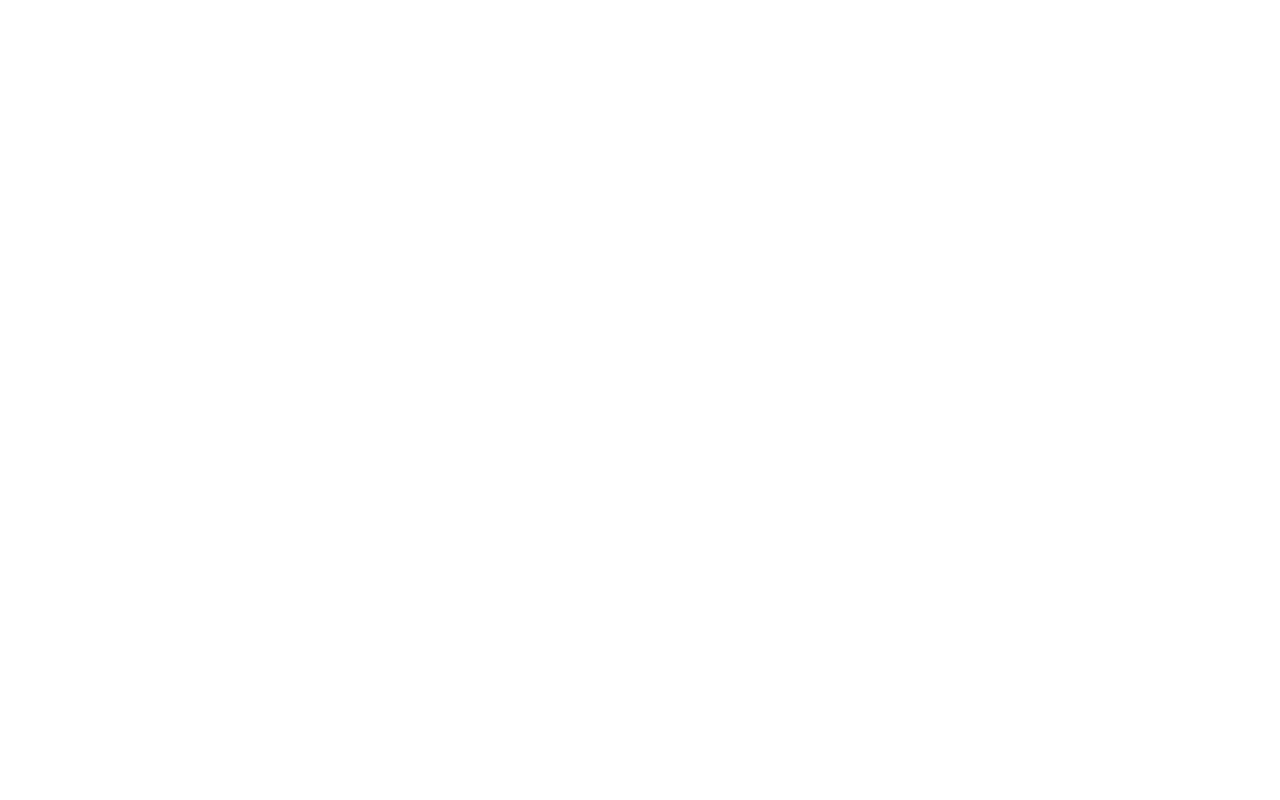
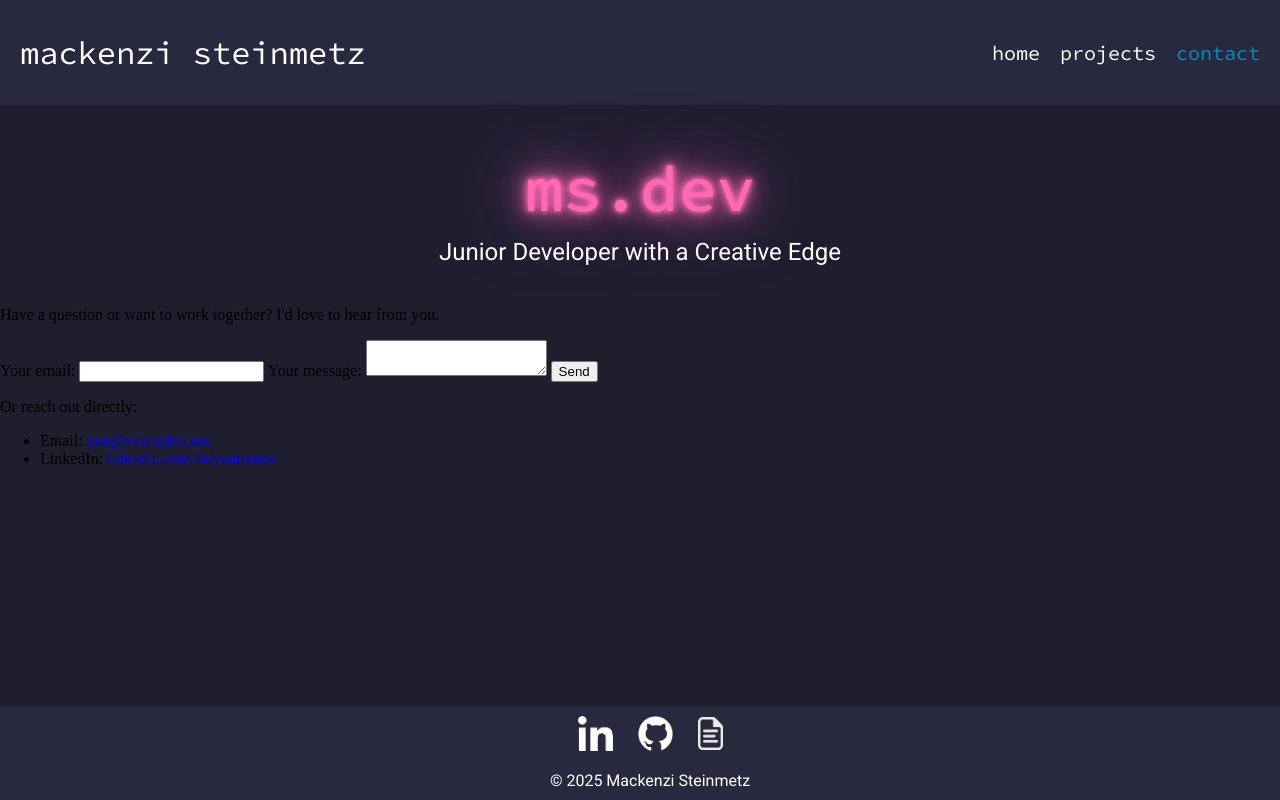
Before and after one commit to m-steinmetz/portfolio, a plain HTML site: page contact.html in a window 1280 px wide. Drawn offline with Linux system fonts and the light colour scheme.

Commit message:
projects and contact setup, testing contact form

```diff
--- a/contact.html
+++ b/contact.html
@@ -0,0 +1,67 @@
+<!DOCTYPE html>
+<html lang="en">
+<head>
+    <meta charset="UTF-8">
+    <meta name="viewport" content="width=device-width, initial-scale=1.0">
+    <title>Mackenzi Steinmetz | Portfolio</title>
+    <link rel="stylesheet" href="main.css">
+
+    <!-- Fonts -->
+    <link rel="preconnect" href="https://fonts.googleapis.com">
+    <link rel="preconnect" href="https://fonts.gstatic.com" crossorigin>
+    <link href="https://fonts.googleapis.com/css2?family=Roboto:ital,wght@0,100..900;1,100..900&family=Source+Code+Pro:wght@200..900&display=swap" rel="stylesheet">
+</head>
+<body>
+    <nav class="navbar source-code-font">
+        <div class="nav-title">mackenzi steinmetz</div>
+
+        <button class="menu-toggle" aria-label="Toggle menu">
+            ☰
+        </button>
+
+        <ul class="nav-tabs">
+            <li><a href="index.html">home</a></li>
+            <li><a href="projects.html">projects</a></li>
+            <li><a href="contact.html" class="active">contact</a></li>
+        </ul>
+    </nav>
+    <h1 class="neon-logo source-code-font">ms.dev</h1>
+    <p class="tagline roboto-font">Junior Developer with a Creative Edge</p>
+
+    <p>Have a question or want to work together? I'd love to hear from you.</p>
+
+    <form action="https://formspree.io/f/mvgqvawd" method="POST">
+        <label>
+            Your email:
+            <input type="email" name="email">
+        </label>
+        <label>
+            Your message:
+            <textarea name="message"></textarea>
+        </label>
+        <!-- your other form fields go here -->
+        <button type="submit">Send</button>
+    </form>
+
+    <p>Or reach out directly:</p>
+    <ul>
+        <li>Email: <a href="mailto:you@example.com">you@example.com</a></li>
+        <li>LinkedIn: <a href="https://linkedin.com/in/yourname">linkedin.com/in/yourname</a></li>
+    </ul>
+
+    <footer class="projects-footer">
+        <div class="social-links">
+            <a href="https://www.linkedin.com/in/mackenzi-steinmetz-13a36a22b" target="_blank">
+                <img src="linkedin-icon.png" alt="LinkedIn Logo">
+            </a>
+            <a href="https://github.com/m-steinmetz" target="_blank">
+                <img src="github-icon.png" alt="GitHub Logo">
+            </a>
+            <a href="assets/MackenziSteinmetzResume.pdf" download="MackenziSteinmetzResume.pdf">
+                <img src="resume-icon.png" alt="Resume Download" class="resume-icon">
+            </a>
+        </div>
+        <p class="copyright roboto-font">&copy; 2025 Mackenzi Steinmetz</p>
+    </footer>
+</body>
+</html>
--- a/main.css
+++ b/main.css
@@ -204,6 +204,12 @@ footer {
     margin-bottom: 0;
 }
 
+.projects-footer {
+    width: 100%;
+    position: absolute;
+    bottom: 0;
+}
+
 /* Tablet Styles */
 @media (max-width: 768px) {
     .menu-toggle {
```
Also changed, not shown: index.html (+1 -1 lines), projects.html (+57 -0 lines).
